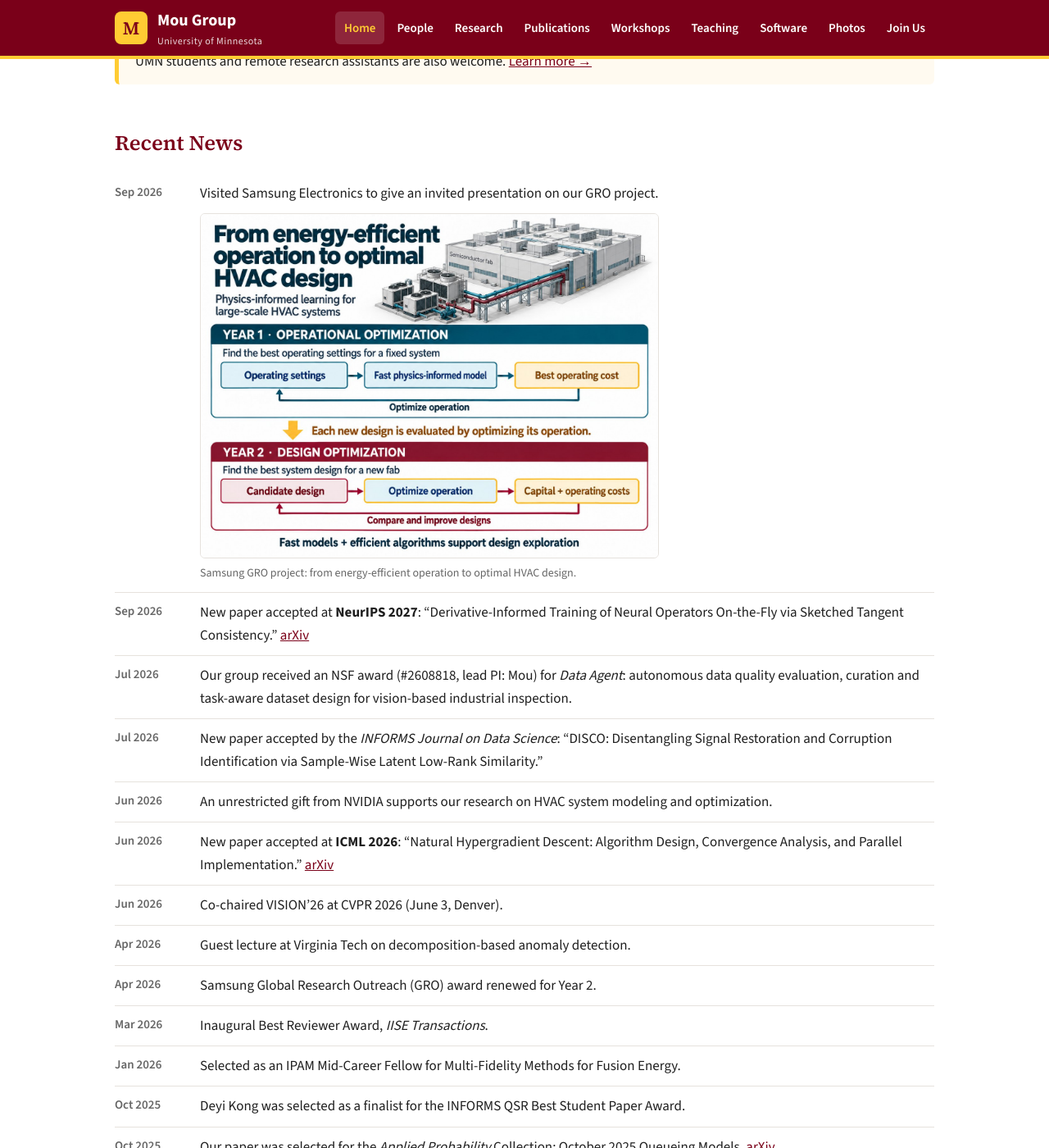
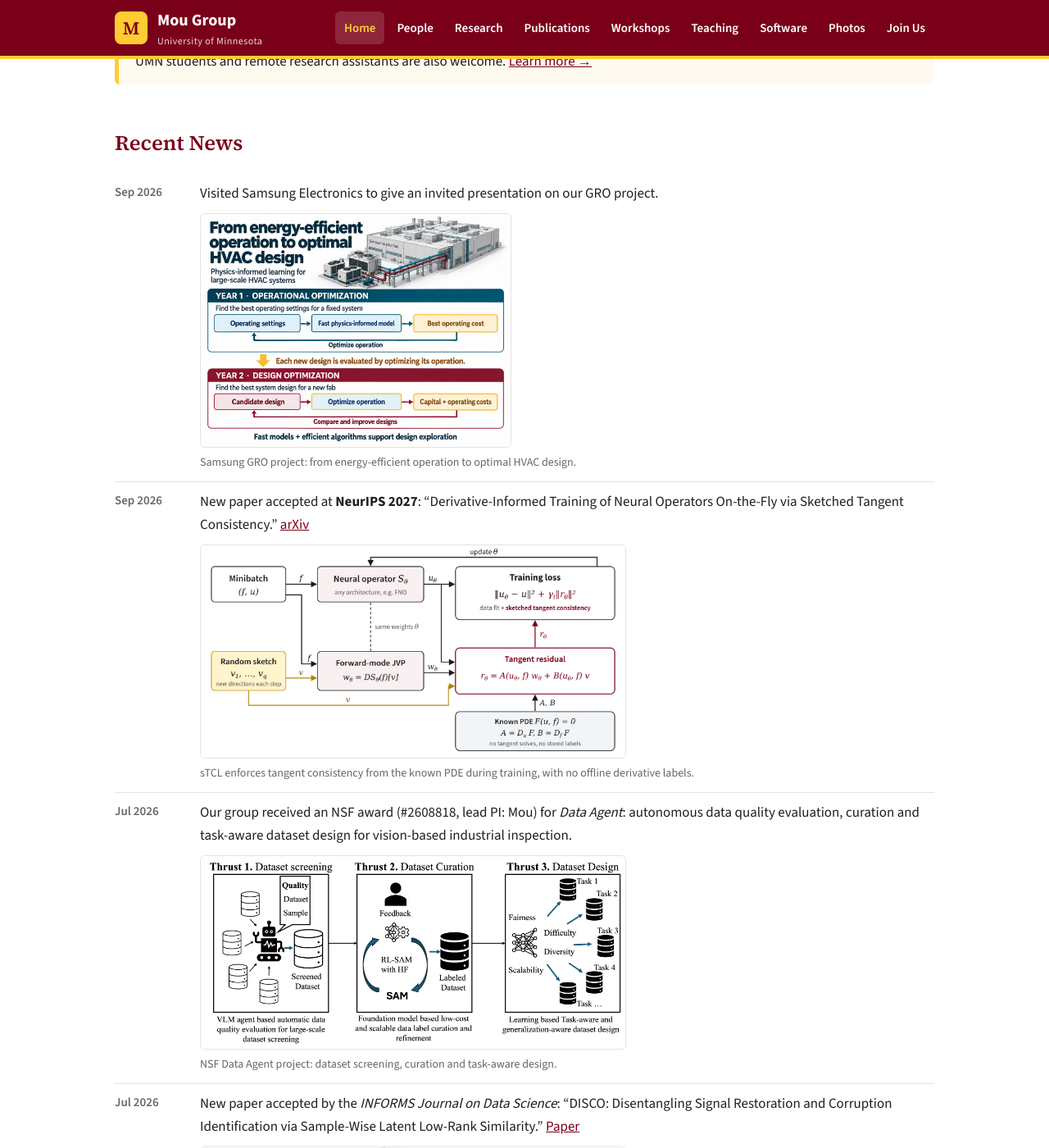
Before and after one commit to Mou-group-UMN/mou-group-umn.github.io, a Jekyll site: the page built from index.html, in a window 1280 px wide and 1400 px high, scrolled down 528 px. Shown: the whole window at 82% size. Built offline with Jekyll 4.4.1, drawn with Linux system fonts in a browser that asks for light colours; some of the changed text lies outside the part shown.

Commit message:
News figures (sTCL, DISCO, Data Agent), smaller Samsung figure; add DISCO to publications
Co-Authored-By: Claude Opus 5.5 <noreply@anthropic.com>
Claude-Session: https://claude.ai/code/session_016GNQRsRmjnV7FVLtdJKMqR

```diff
--- a/_data/news.yml
+++ b/_data/news.yml
@@ -1,20 +1,27 @@
 # News, newest first. date = "Mon YYYY"; type = Paper / Funding / Award / Talk / Workshop.
 # text may use simple HTML: <em>, <strong>, <a href="...">.
-# Optional figure: image = path under /assets/img/ (e.g. /assets/img/news/x.jpg), caption = one line under it.
+# Optional figure: image = path under /assets/img/ (e.g. /assets/img/news/x.jpg), caption = one line under it; image_width = display width in px (default 520).
 - date: Sep 2026
   type: Talk
   text: Visited Samsung Electronics to give an invited presentation on our GRO project.
   image: /assets/img/research/hvac-operation-to-design.jpg
   caption: 'Samsung GRO project: from energy-efficient operation to optimal HVAC design.'
+  image_width: 380
 - date: Sep 2026
   type: Paper
   text: 'New paper accepted at <strong>NeurIPS 2027</strong>: “Derivative-Informed Training of Neural Operators On-the-Fly via Sketched Tangent Consistency.” <a href="https://arxiv.org/abs/2609.32797">arXiv</a>'
+  image: /assets/img/news/stcl-overview.png
+  caption: sTCL enforces tangent consistency from the known PDE during training, with no offline derivative labels.
 - date: Jul 2026
   type: Funding
   text: 'Our group received an NSF award (#2608818, lead PI: Mou) for <em>Data Agent</em>: autonomous data quality evaluation, curation and task-aware dataset design for vision-based industrial inspection.'
+  image: /assets/img/research/data-agent-overview.png
+  caption: 'NSF Data Agent project: dataset screening, curation and task-aware design.'
 - date: Jul 2026
   type: Paper
-  text: 'New paper accepted by the <em>INFORMS Journal on Data Science</em>: “DISCO: Disentangling Signal Restoration and Corruption Identification via Sample-Wise Latent Low-Rank Similarity.”'
+  text: 'New paper accepted by the <em>INFORMS Journal on Data Science</em>: “DISCO: Disentangling Signal Restoration and Corruption Identification via Sample-Wise Latent Low-Rank Similarity.” <a href="https://doi.org/10.1287/ijds.2026.0150">Paper</a>'
+  image: /assets/img/news/disco-figure1.jpg
+  caption: DISCO’s autoencoder with sample-wise latent low-rank similarity (Wang et al., 2026).
 - date: Jun 2026
   type: Funding
   text: An unrestricted gift from NVIDIA supports our research on HVAC system modeling and optimization.
--- a/_data/publications.yml
+++ b/_data/publications.yml
@@ -1,5 +1,6 @@
 # Newest first. Fields: authors, title, venue, year, link, note (award / status), area
 - {authors: "Yang, X., Lu, L., Mou, S.", title: "Derivative-Informed Training of Neural Operators On-the-Fly via Sketched Tangent Consistency", venue: "Advances in Neural Information Processing Systems (NeurIPS)", year: 2027, link: "https://arxiv.org/abs/2609.32797", area: design}
+- {authors: "Wang, Y., Mou, S., Shi, J., Zhang, C.", title: "DISCO: Disentangling Signal Restoration and Corruption Identification via Sample-Wise Latent Low-Rank Similarity", venue: "INFORMS Journal on Data Science", year: 2026, link: "https://doi.org/10.1287/ijds.2026.0150", area: robust}
 - {authors: "Wang, Y., Mou, S., Shi, J., Zhang, C.", title: "Physics Informed Neural ODE with Heterogeneous Control Inputs for Quality Prediction of Composite Adhesive Joints", venue: "IISE Transactions", year: 2024, area: design}
 - {authors: "Mou, S., Gu, X., Cao, M., Bai, H., Huang, P., Shan, J., Shi, J.", title: "RGI: Robust GAN-Inversion for Mask-Free Image Inpainting and Unsupervised Pixel-Wise Anomaly Detection", venue: "International Conference on Learning Representations (ICLR)", year: 2023, note: "IISE QCRE Best Track Paper", area: robust}
 - {authors: "Bai, H., Mou, S., Likhomanenko, T., Cinbis, R. G., Tuzel, O., Huang, P., Shan, J., Shi, J., Cao, M.", title: "VISION Datasets: A Benchmark for Vision-Based Industrial Inspection", venue: "arXiv preprint", year: 2023, link: "https://arxiv.org/abs/2306.07890", area: robust}
--- a/assets/css/style.css
+++ b/assets/css/style.css
@@ -48,4 +48,4 @@ h2{color:var(--maroon);margin-top:2.2em}
 .card img{object-position:50% 28%}
 .former{padding-left:1.2em}.former li{margin:.3em 0}
 .fig{margin:16px 0 8px}.fig img{display:block;width:100%;height:auto;border:1px solid var(--line);border-radius:8px;background:#fff}.fig figcaption{margin-top:6px;font-size:14px;color:var(--muted)}
-.news-fig{margin:10px 0 2px}.news-fig img{display:block;width:560px;max-width:100%;height:auto;border:1px solid var(--line);border-radius:6px;background:#fff}.news-fig figcaption{margin-top:6px;font-size:14px;color:var(--muted)}
+.news-fig{margin:10px 0 2px}.news-fig img{display:block;width:520px;max-width:100%;height:auto;border:1px solid var(--line);border-radius:6px;background:#fff}.news-fig figcaption{margin-top:6px;font-size:14px;color:var(--muted)}
--- a/index.html
+++ b/index.html
@@ -11,6 +11,6 @@ layout: default
 </section>
 <div class="callout"><strong>We are recruiting!</strong> Openings for Ph.D. students with backgrounds in statistics, mathematics, computer science or engineering. Current UMN students and remote research assistants are also welcome. <a href="{{ '/join/' | relative_url }}">Learn more →</a></div>
 <h2>Recent News</h2>
-<ul class="news">{% for n in site.data.news %}<li><span class="d">{{ n.date }}</span><div>{{ n.text }}{% if n.image %}<figure class="news-fig"><img src="{{ n.image | relative_url }}" alt="{{ n.alt | default: n.caption }}">{% if n.caption %}<figcaption>{{ n.caption }}</figcaption>{% endif %}</figure>{% endif %}</div></li>{% endfor %}</ul>
+<ul class="news">{% for n in site.data.news %}<li><span class="d">{{ n.date }}</span><div>{{ n.text }}{% if n.image %}<figure class="news-fig"><img src="{{ n.image | relative_url }}" alt="{{ n.alt | default: n.caption }}"{% if n.image_width %} style="width:{{ n.image_width }}px"{% endif %}>{% if n.caption %}<figcaption>{{ n.caption }}</figcaption>{% endif %}</figure>{% endif %}</div></li>{% endfor %}</ul>
 <h2>Sponsors</h2>
 <p class="muted">National Science Foundation · Samsung · NVIDIA · Apple · The Boeing Company · OG Technologies</p>
--- a/research.html
+++ b/research.html
@@ -6,7 +6,7 @@ permalink: /research/
 <p>The Mou Group develops learning, optimization and computational methods for complex engineering systems, with the goal of improving their quality, productivity and efficiency. Our work draws on modern machine learning (modeling), large-scale optimization (algorithms) and computational science (efficient implementation), with applications in vision-based industrial inspection, advanced manufacturing, energy systems and more.</p>
 {% assign areas = "robust|Robust Learning with Anomaly Detection Applications|Scalable machine learning for high-dimensional data with complex structure — tensor decomposition, inverse problems and generative models — applied to manufacturing defect detection and vision-based industrial inspection.;design|Design and Optimization of Complex Physical Systems|Physics-informed machine learning and PDE-constrained optimization for advanced manufacturing, process control and quality engineering, including aircraft fuselage assembly and composite joints.;stochastic|Stochastic Systems|Applied probability, queueing theory and the stationary behavior of stochastic optimization algorithms." | split: ";" %}
 {% for a in areas %}{% assign f = a | split: "|" %}
-<div class="area"><h2>{{ f[1] }}</h2><p>{{ f[2] }}</p>{% if f[0] == "design" %}<figure class="fig"><img src="{{ '/assets/img/research/hvac-operation-to-design.jpg' | relative_url }}" alt="From energy-efficient operation to optimal HVAC design"><figcaption>From energy-efficient operation to optimal HVAC design: physics-informed learning for large-scale HVAC systems (Samsung GRO project).</figcaption></figure>{% endif %}<h3>Selected publications</h3><ul class="pubs">
+<div class="area"><h2>{{ f[1] }}</h2><p>{{ f[2] }}</p>{% if f[0] == "robust" %}<figure class="fig"><img src="{{ '/assets/img/research/data-agent-overview.png' | relative_url }}" alt="NSF Data Agent: dataset screening, curation and design"><figcaption>NSF Data Agent project: VLM-agent dataset screening, foundation-model label curation and task-aware dataset design for vision-based industrial inspection.</figcaption></figure>{% endif %}{% if f[0] == "design" %}<figure class="fig"><img src="{{ '/assets/img/research/hvac-operation-to-design.jpg' | relative_url }}" alt="From energy-efficient operation to optimal HVAC design"><figcaption>From energy-efficient operation to optimal HVAC design: physics-informed learning for large-scale HVAC systems (Samsung GRO project).</figcaption></figure>{% endif %}<h3>Selected publications</h3><ul class="pubs">
 {% for p in site.data.publications %}{% if p.area == f[0] %}{% include pub.html p=p %}{% endif %}{% endfor %}</ul></div>
 {% endfor %}
 <h2>Sponsors</h2><p>National Science Foundation, Samsung, NVIDIA, Apple, The Boeing Company and OG Technologies.</p>
```
Also changed, not shown: assets/img/news/disco-figure1.jpg (added), assets/img/news/stcl-overview.png (added), assets/img/research/data-agent-overview.png (added).
